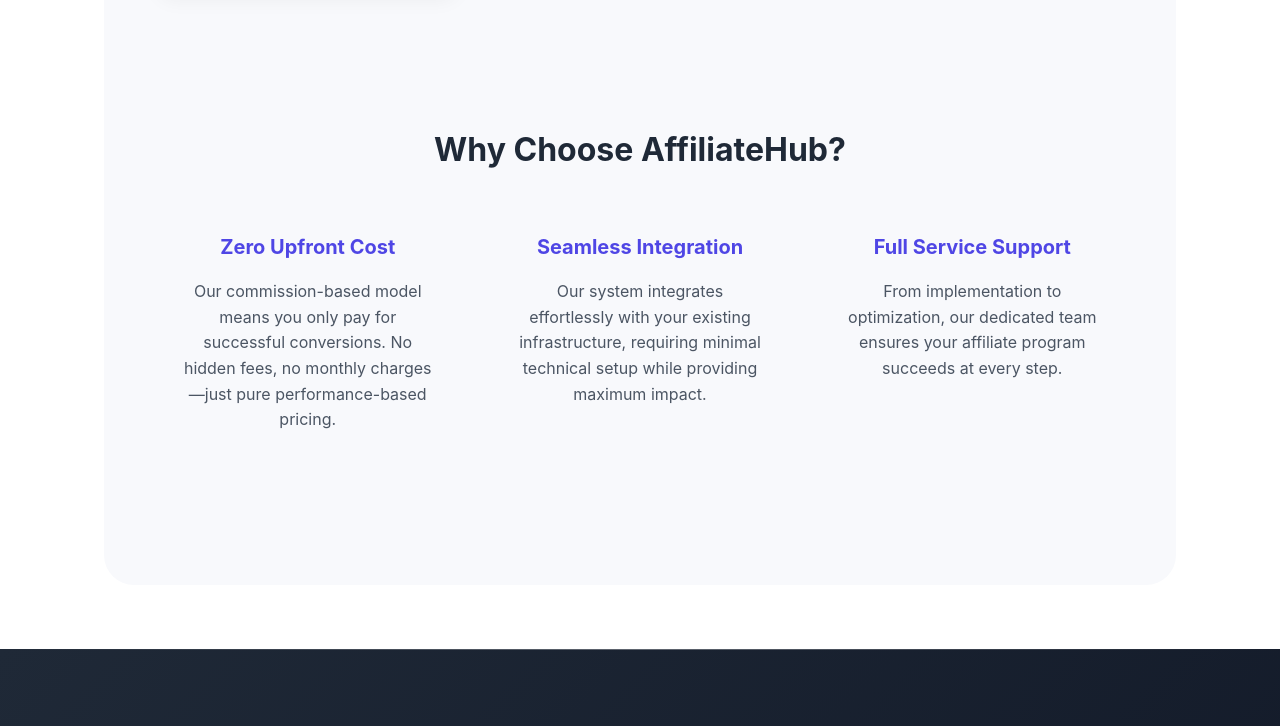
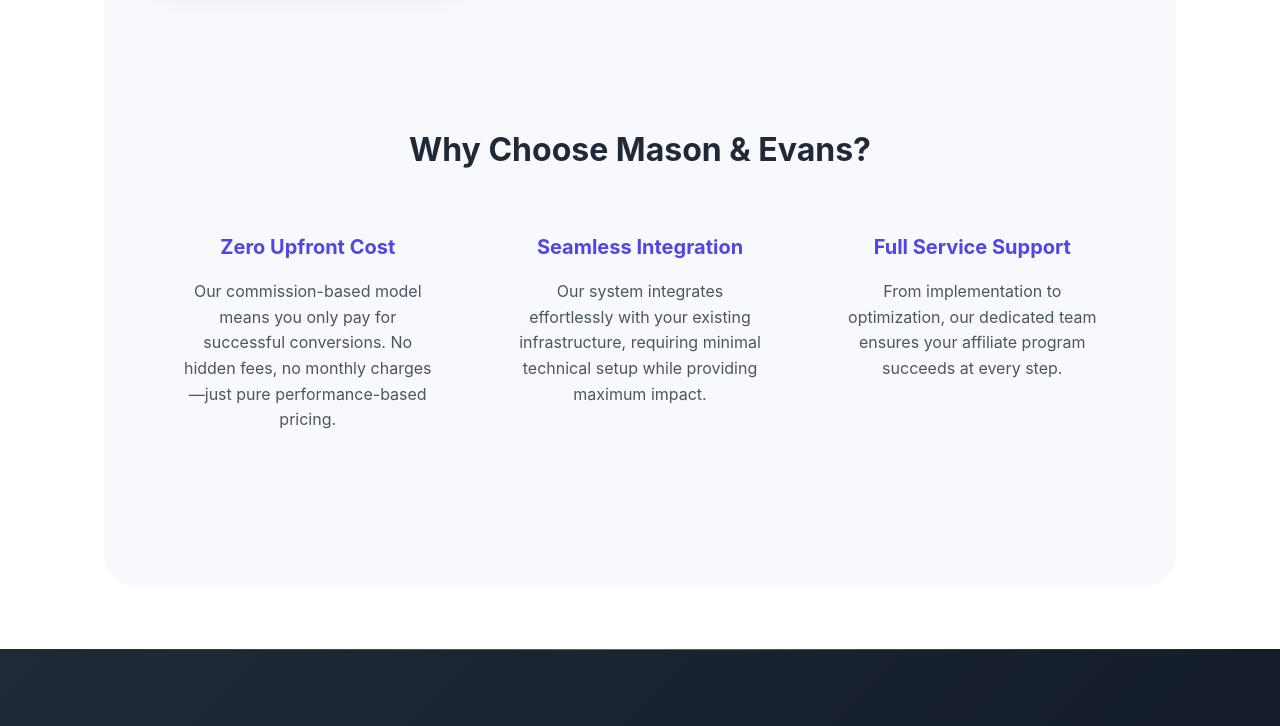
Before and after one commit to flinngevans/mema, a plain HTML site: page about.html in a window 1280 px wide. Shown: the part 2480-3206 px from the top of the page. Drawn offline with Linux system fonts and the light colour scheme.

Commit message:
Update about.html

```diff
--- a/about.html
+++ b/about.html
@@ -318,7 +318,7 @@
             </div>
 
             <div class="value-proposition">
-                <h3>Why Choose AffiliateHub?</h3>
+                <h3>Why Choose Mason & Evans?</h3>
                 <div class="value-points">
                     <div class="value-point">
                         <strong>Zero Upfront Cost</strong>
```
